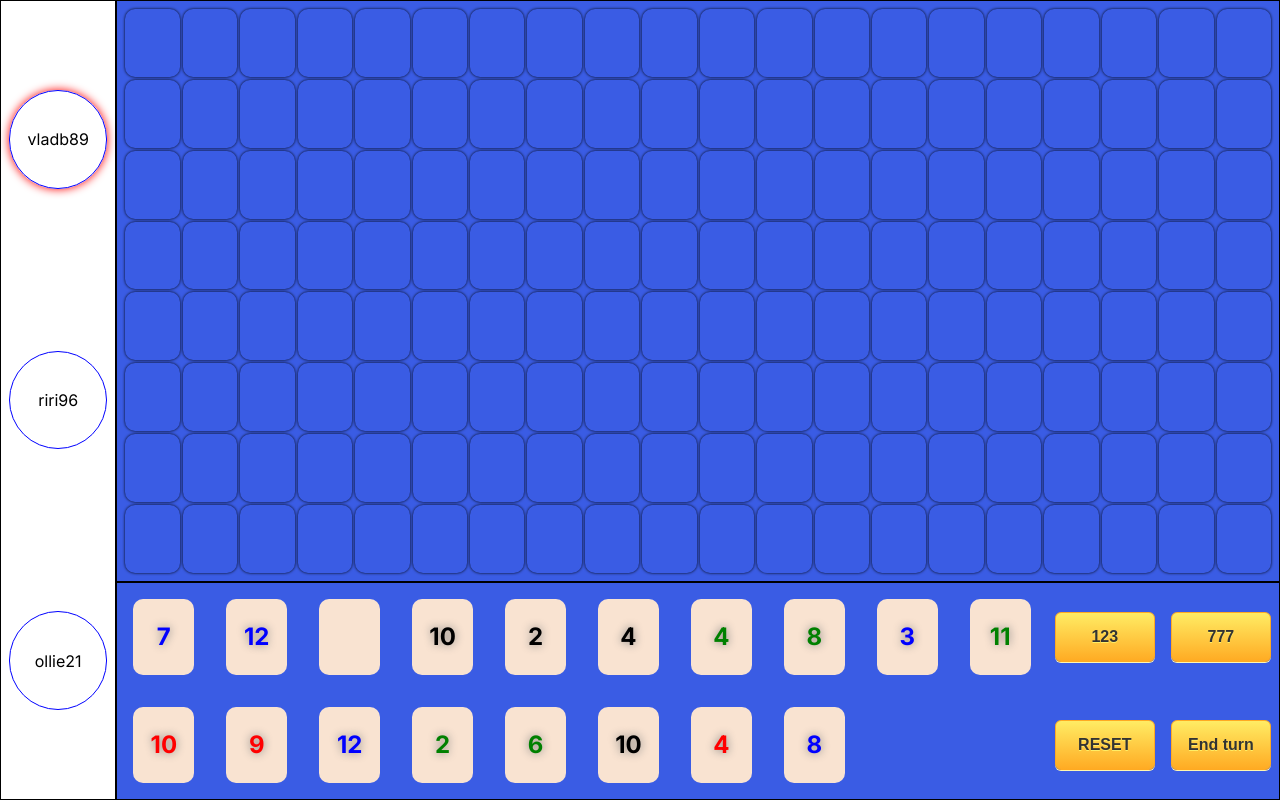
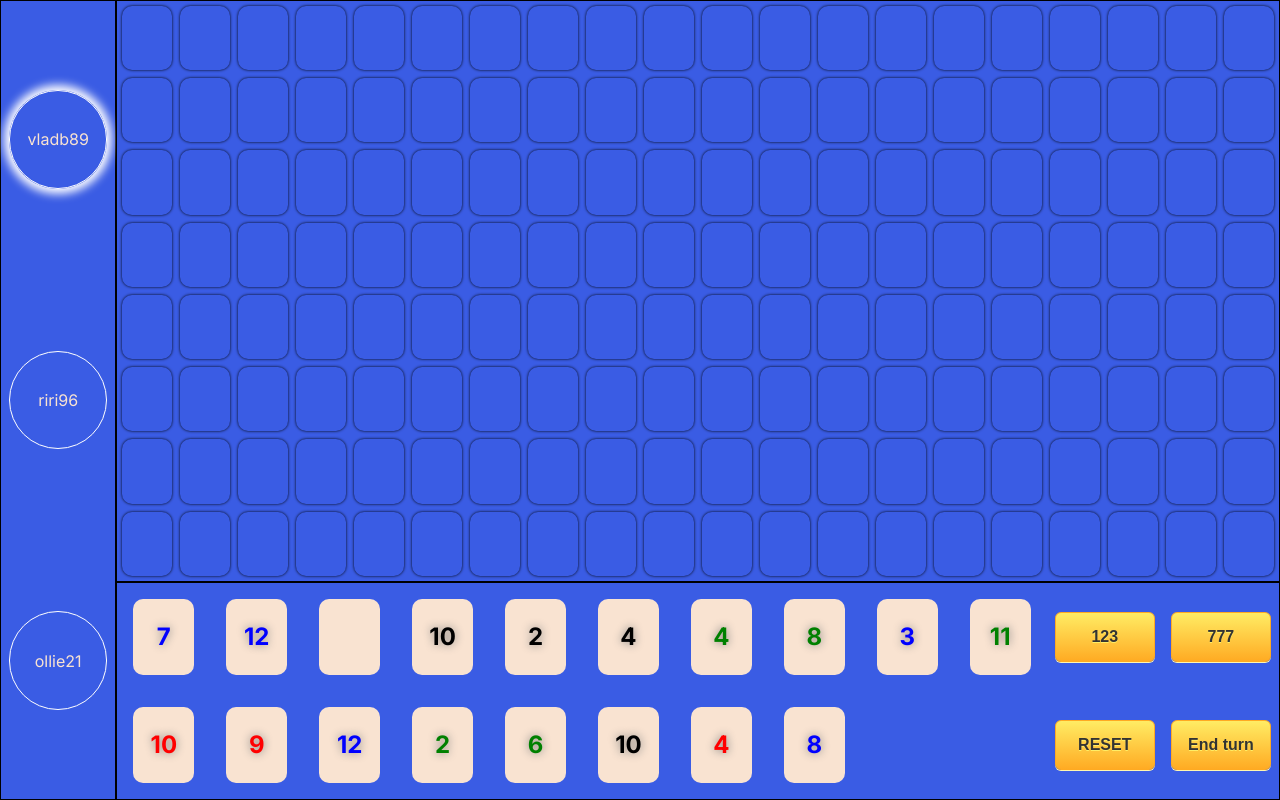
Before and after one commit to vladbyk89/my-rummikub-NextJs, a Next.js app: page /game in a window 1280 px wide. Built offline with nearby package versions, Linux system fonts and the light colour scheme; some icons are missing.

Commit message:
layout + style

```diff
--- a/package.json
+++ b/package.json
@@ -6,7 +6,8 @@
     "dev": "next dev",
     "build": "next build",
     "start": "next start",
-    "lint": "next lint"
+    "lint": "next lint",
+    "typecheck": "tsc"
   },
   "dependencies": {
     "@reduxjs/toolkit": "^1.9.5",
--- a/src/app/game/components/ActivePlayerSection.tsx
+++ b/src/app/game/components/ActivePlayerSection.tsx
@@ -1,3 +1,5 @@
+"use client";
+
 import React from "react";
 import { useDrop } from "react-dnd";
 import { TileType } from "./Tile";
--- a/src/app/game/components/PlayersArea.tsx
+++ b/src/app/game/components/PlayersArea.tsx
@@ -12,7 +12,7 @@ export default function PlayersSection() {
       {gameStore.players.map((player, index) => (
         <div
           style={{
-            boxShadow: activePlayerId === player.id ? "0 0 10px red" : "",
+            boxShadow: activePlayerId === player.id ? "0 0 10px 5px white" : "",
           }}
           key={index}
         >
--- a/src/app/game/components/Square.tsx
+++ b/src/app/game/components/Square.tsx
@@ -1,3 +1,5 @@
+"use client";
+
 import React from "react";
 import { useDrop } from "react-dnd";
 import { useAppDispatch } from "@/redux/hooks";
--- /dev/null
+++ b/src/app/game/layout.tsx
@@ -0,0 +1,13 @@
+"use client";
+
+import React from "react";
+import { DndProvider } from "react-dnd";
+import { HTML5Backend } from "react-dnd-html5-backend";
+
+export default function GameLayout({
+  children,
+}: {
+  children: React.ReactNode;
+}) {
+  return <DndProvider backend={HTML5Backend}>{children}</DndProvider>;
+}
--- a/src/app/styles/GamePage.scss
+++ b/src/app/styles/GamePage.scss
@@ -1,9 +1,10 @@
 .gamePage {
-  height: 100vh;
-  width: 100vw;
+  height: 100%;
+  width: 100%;
   display: grid;
   grid-template-columns: repeat(11, 1fr);
   grid-template-rows: repeat(11, 1fr);
+  background-color: #3a5ce4;
 }
 
 .playersArea {
@@ -15,7 +16,8 @@
   align-items: center;
   padding: 0.5rem;
   div {
-    border: 1px solid blue;
+    border: 1px solid white;
+    color: #f9e3d1;
     border-radius: 50%;
     width: 100%;
     max-width: 120px;
@@ -69,8 +71,8 @@
   grid-template-columns: repeat(20, 1fr);
   grid-template-rows: repeat(8, 1fr);
   background-color: #3a5ce4;
-  gap: 3px;
-  padding: 0.5rem;
+  gap: 0.5rem;
+  padding: 0.3rem;
   div {
     box-shadow: 0 0 3px black;
     border-radius: 10px;
--- a/src/redux/features/game/gameValidation.ts
+++ b/src/redux/features/game/gameValidation.ts
@@ -116,7 +116,6 @@ function validSetWithJocker(tileArr: JSX.Element[]) {
     let isValid = true;
 
     if (isSameColor(tileArr.filter((tile) => tile.props.color !== "purple"))) {
-      console.log("check 1");
       if (!isValidRunWithJocker(tileArr)) isValid = false;
     } else {
       if (!isValidGroupWithJocker(tileArr)) isValid = false;
```
Also changed, not shown: src/app/game/page.tsx (+3 -5 lines).
